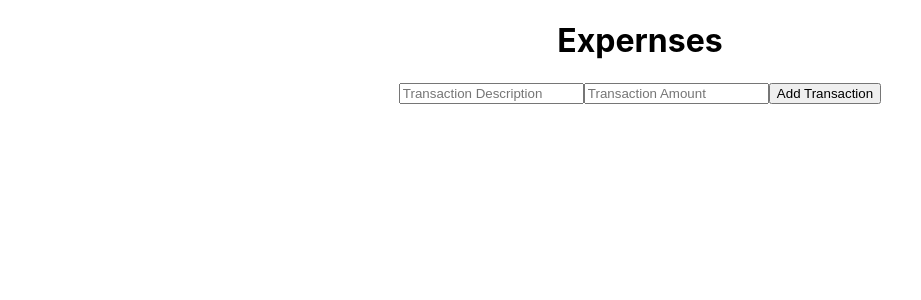
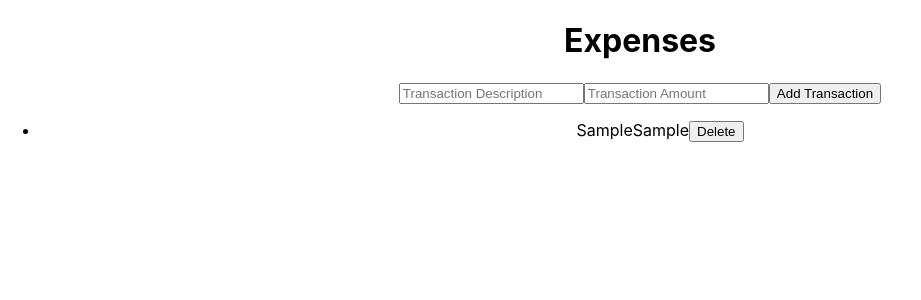
Before and after one commit to hanseway001/react-project, a React (Create React App) app: page /expense in a window 1280 px wide. Both pictures are taken after typing "Sample", "Sample" into the empty fields and a click on the button "Add Transaction". Shown: the top 300 px of the page, without its empty margins (0-921 px from the left). Built offline with nearby package versions, Linux system fonts and the light colour scheme.

Commit message:
refactor completed Context and reducer working

```diff
--- a/src/PAGES/Expense.js
+++ b/src/PAGES/Expense.js
@@ -1,62 +1,16 @@
-// import { styles } from "./Home";
-// import {  useReducer } from "react";
-// import AddTransaction from "./expMethods/AddTransactions";
-// import { TransactionContext, TransactionDispatchContext } from "./expMethods/transactionContext";
-// import {transactionArray} from "./expMethods/AddTransactions";
-
 import AddTransaction from './expMethods/AddTransactions';
 import TransactionList from './expMethods/transactionList';
 import { TransactionProvider } from './expMethods/transactionContext';
 
 export default function Expense({ handleBack }) {
 
-
-  // const initialTransactions = [];
-  // const initialState = {
-  //   transactionArray: []
-  // };
-  // const [transactions, dispatch] = useReducer(transactionsReducer, initialTransactions);
-  // const [state, dispatch] = useReducer(reducer, initialState);
-
-  // function reducer(state, action) {
-  //   switch ( action ) {
-  //     case  "ADD_TRANSACTION":
-  //       return {
-  //         transactionArray: [...state.transactionArray,  {
-  //           id: state.transactionArray.length,
-  //           description: action.description,
-  //           amount: action.amount
-  //         }]
-  //       };
-  //       case "DELETE_TRANSACTION":
-  //         return {
-  //           transactionArray: state.transactionArray.filter(
-  //             (transactionObject) => transactionObject.id !== action.id
-  //           )
-  //         };
-  //         default: throw new error("Invalid Action Type");
-  //   }
-  // }
-
   return (
     <TransactionProvider>
-      <h1>Expernses</h1>
+      <h1>Expenses</h1>
       <AddTransaction />
       <TransactionList />
     </TransactionProvider>
 
-  //   <TransactionContext.Provider value={transactionArray}>
-  //     <TransactionDispatchContext.Provider value={dispatch}>
 
-  //       <main>
-  //         <h1>Expense!</h1>
-  //         <div onClick={handleBack} style={styles.link}>
-  //           Back to home
-  //         </div>
-  //         <AddTransaction />
-
-  //       </main>
-  //     </TransactionDispatchContext.Provider>
-  //  </TransactionContext.Provider>
   );
 }
--- a/src/PAGES/expMethods/AddTransactions.js
+++ b/src/PAGES/expMethods/AddTransactions.js
@@ -46,8 +46,6 @@ export default function AddTransaction() {
                 ></input>
                 <button onClick={handleAdd}>Add Transaction</button>
             </div>
-             {/* {transactionItems} */}
-
         </div>
 
     )
--- a/src/PAGES/expMethods/transactionContext.js
+++ b/src/PAGES/expMethods/transactionContext.js
@@ -18,14 +18,7 @@ export function TransactionProvider({ children }) {
   <TransactionDispatchContext.Provider value={dispatch}>
 
     {children}
-    {/* <main>
-      <h1>Expense!</h1>
-      <div onClick={handleBack} style={styles.link}>
-        Back to home
-      </div>
-      <AddTransaction />
 
-    </main> */}
   </TransactionDispatchContext.Provider>
   </TransactionContext.Provider>
 
@@ -41,22 +34,22 @@ export function useTransactionDispatch() {
 }
 
 function transactionReducer(state, action) {
-  console.log('this is state' + state)
-  // switch ( action.type ) {
-  //   case  "ADD_TRANSACTION":
-  //     return {
-  //       transactionArray: [...state.transactionArray,  {
-  //         id: state.transactionArray.length,
-  //         description: action.description,
-  //         amount: action.amount
-  //       }]
-  //     };
-  //     case "DELETE_TRANSACTION":
-  //       return {
-  //         transactionArray: state.transactionArray.filter(
-  //           (transactionObject) => transactionObject.id !== action.id
-  //         )
-  //       };
-  //     default: throw new Error("Invalid Action Type");
-  // }
+  // console.log('this is state ' + state)
+  // console.log("this is action " + action)
+  switch ( action.type ) {
+    case  "ADD_TRANSACTION":
+      return [
+          ...state,  {
+          id: state.length,
+          description: action.description,
+          amount: action.amount
+      }];
+
+      case "DELETE_TRANSACTION":
+        return state.filter(
+          (transactionObject) => transactionObject.id !== action.id
+        );
+
+      default: throw new Error("Invalid Action Type");
+  }
 }
--- a/src/PAGES/expMethods/transactionList.js
+++ b/src/PAGES/expMethods/transactionList.js
@@ -1,40 +1,28 @@
-import { useState, useContext } from "react";
 import { useTransaction, useTransactionDispatch } from './transactionContext'
 
 export default function TransactionList() {
     const transactionArray = useTransaction();
+    const dispatch = useTransactionDispatch();
+
+    function handleDelete(transactionId) {
+        dispatch({ type: 'DELETE_TRANSACTION', id: transactionId })
+    }
+
     console.log(transactionArray);
     return (
         <ul>
             {transactionArray?.map(trans => (
                 <li key={trans.id}>
-                    <Transaction transaction={transactionArray} />
+                    <div key={trans.id}>
+                        {trans.description}
+                        {trans.amount}
+                        <button onClick={
+                            () =>
+                            handleDelete(trans.id)
+                        }>Delete</button>
+                    </div>
                 </li>
             ))}
         </ul>
     )
 }
-
-
-
-function Transaction({ transaction }) {
-
-    const dispatch = useTransactionDispatch();
-
-    function handleDelete(transactionId) {
-        dispatch({ type: 'DELETE_TRANSACTION', id: transactionId })
-    }
-    return (
-
-        transaction?.map((transaction, index) => {
-            return (
-                <div key={index}>
-                    {transaction.description}
-                    {transaction.amount}
-                    <button onClick={() => handleDelete(transaction.id)}>Delete</button>
-                </div>
-            );
-        })
-    )
-
-}
```
